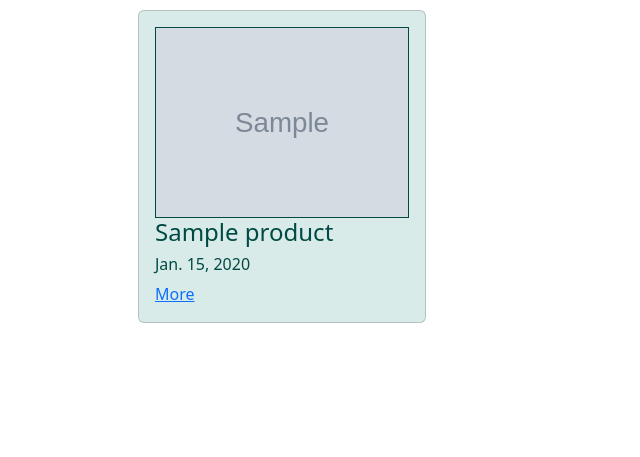
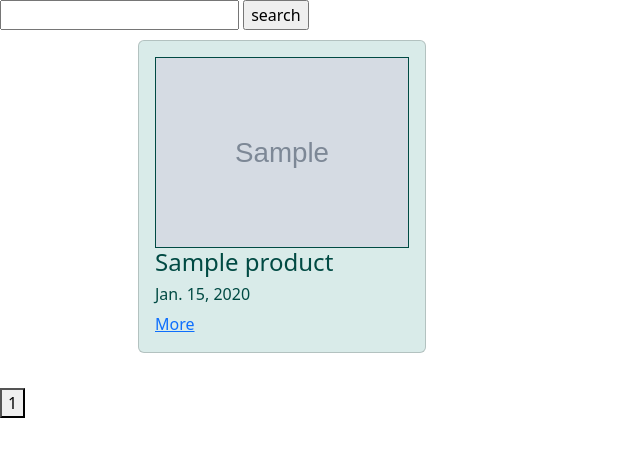
Before and after one commit to Abdylbasit07/Zhorobekov-Abdylbasit-23-1Py, a Django app: page /products/ in a window 1280 px wide. Shown: the part 56-513 px from the top of the page, without its empty margins (0-640 px from the left). Run offline with Django 4.2, Linux system fonts and the light colour scheme; tables that the repository leaves empty hold one stand-in row (Sample ...).

Commit message:
home work 7

```diff
--- /dev/null
+++ b/products/constans.py
@@ -0,0 +1 @@
+PAGINTION_LIMIT = 3
--- a/products/models.py
+++ b/products/models.py
@@ -11,8 +11,8 @@ class Product(models.Model):
     image = models.ImageField(blank=True, null=True)
     title = models.CharField(max_length=100)
     description = models.TextField()
-    created_date = models.DateField(auto_now=True)
-    update_date = models.DateField(auto_now_add=True)
+    created_date = models.DateField(auto_now_add=True)
+    update_date = models.DateField(auto_now=True)
     categories = models.ManyToManyField(Category)
     commentable = models.BooleanField(default=True)
 
--- a/products/views.py
+++ b/products/views.py
@@ -1,8 +1,10 @@
 from django.shortcuts import render, redirect
 from products.models import Product, Review, Category
 from products.forms import ProductCreateForm, ReviewCreateForm
+from products.constans import PAGINTION_LIMIT
 
 # Create your views here.
+
 
 def main_view(request):
     return render(request, 'layouts/index.html')
@@ -10,15 +12,32 @@ def main_view(request):
 def products_view(request):
     if request.method == 'GET':
         category_id = int(request.GET.get('category_id', default = 0))
+        search = request.GET.get('search')
+        page = int(request.GET.get('page', 1))
+
         if category_id:
             products = Product.objects.filter(categories__in=[category_id])
 
         else:
             products = Product.objects.all()
 
+        max_page = products.__len__() / PAGINTION_LIMIT
+
+        if round(max_page) < max_page:
+            max_page = round(max_page) + 1
+
+        max_page = int(max_page)
+
+        products = products[PAGINTION_LIMIT * (page-1):PAGINTION_LIMIT * page]
+
+        if search:
+            products = products.filter(title__icontains=search)
+
+
         return render(request, 'products/products.html', context={
             'products': products,
-            'user': None if request.user.is_anonymous else request.user
+            'user': None if request.user.is_anonymous else request.user,
+            'max_page': range(1, max_page+1)
         })
 
 def product_detail_view(request, id):
--- a/templates/products/products.html
+++ b/templates/products/products.html
@@ -21,6 +21,12 @@
             width: 100%;
         }
     </style>
+    <div class="search">
+        <form action="/products/" method="get">
+            <input type="text" name="search">
+            <input type="submit" value="search">
+        </form>
+    </div>
     <div class="products">
         {% for product in products %}
             <div class="card" style="width: 18rem;">
@@ -37,5 +43,10 @@
             </div>
         {% endfor %}
     </div>
+    <div class="pages">
+        {% for page in max_page %}
+            <a href="/products/?page={{ page }}"><button>{{ page }}</button></a>
+        {% endfor %}
+    </div>
 
 {% endblock %}
```
Also changed, not shown: products/migrations/0011_alter_product_created_date_alter_product_update_date.py (added).
